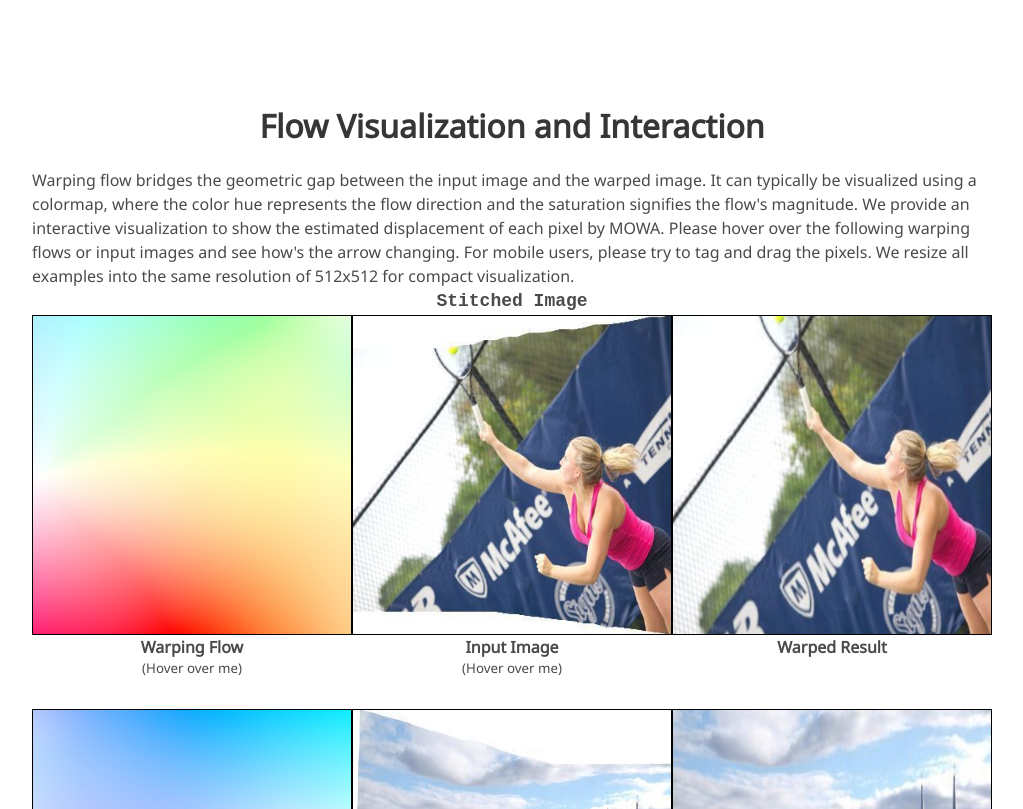
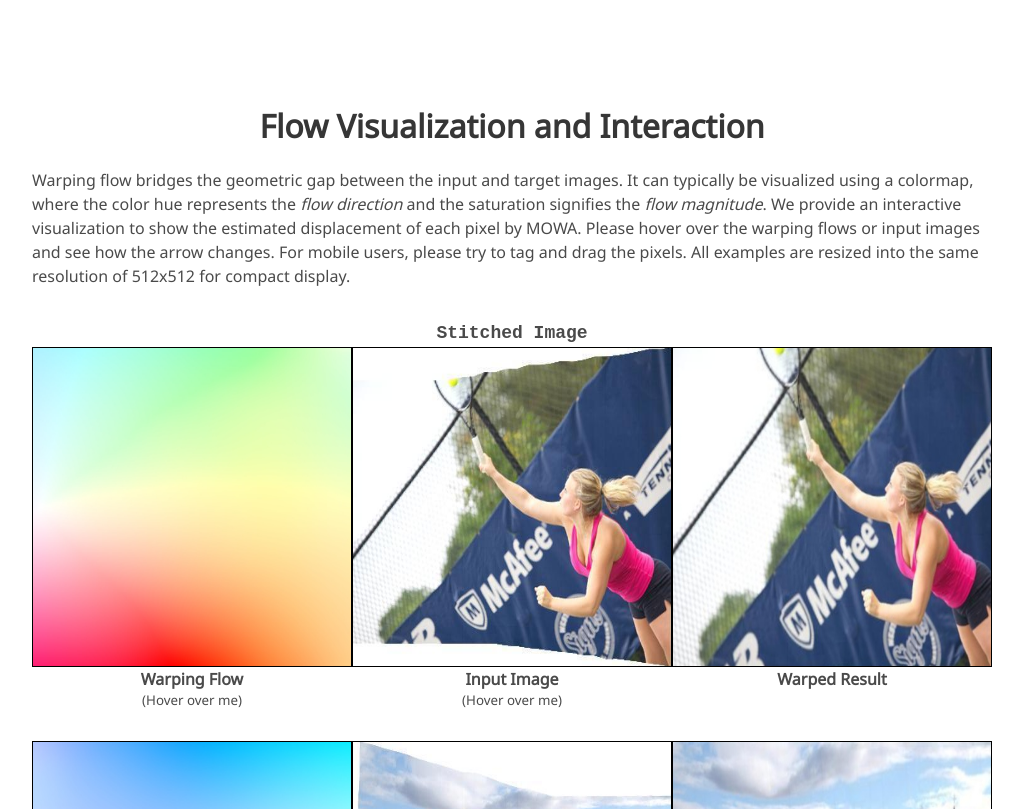
Before and after one commit to KangLiao929/KangLiao929.github.io, a Jekyll site: the page projects/mowa/index.html, which Jekyll copies as it is, in a window 1280 px wide and 900 px high, scrolled down 2955 px, cut to the strip 91-900 px from the top of the window. Shown: the whole strip, without its empty margins (128-1151 px from the left). Built offline with Jekyll 4.4.1, drawn with Linux system fonts in a browser that asks for light colours; nearby versions of some CDN libraries; some web fonts are replaced; library files that are not in the unit come from our copies; a style sheet for code colours, icons or effects is not loaded.

Commit message:
Update index.html

```diff
--- a/projects/mowa/index.html
+++ b/projects/mowa/index.html
@@ -133,10 +133,10 @@
       <div class="has-text-centered content">
         <h2 class="title is-3">Flow Visualization and Interaction</h2>
       </div>
-      <p style="text-align: left;">
-        Warping flow bridges the geometric gap between the input image and the warped image. It can typically be visualized using a colormap, where the color hue represents the flow direction and the saturation signifies the flow's magnitude.
-        We provide an interactive visualization to show the estimated displacement of each pixel by MOWA. Please hover over the following warping flows or input images and see how's the arrow changing. For mobile users, please try to tag and drag the pixels.
-        We resize all examples into the same resolution of 512x512 for compact visualization.
+      <p style="text-align: left; padding: 0rem 0rem 2rem 0rem;">
+        Warping flow bridges the geometric gap between the input and target images. It can typically be visualized using a colormap, where the color hue represents the <em>flow direction</em> and the saturation signifies the <em>flow magnitude</em>.
+        We provide an interactive visualization to show the estimated displacement of each pixel by MOWA. Please hover over the warping flows or input images and see how the arrow changes. For mobile users, please try to tag and drag the pixels.
+        All examples are resized into the same resolution of 512x512 for compact display.
       </p>
 
       <!-- stitch1 -->
```
